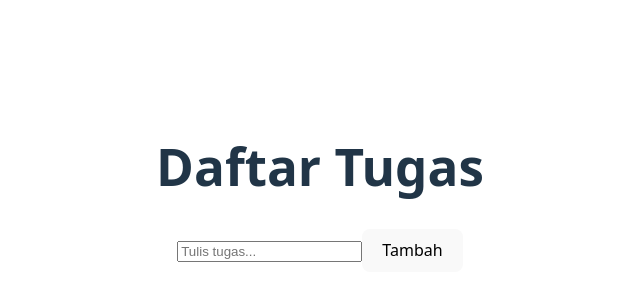
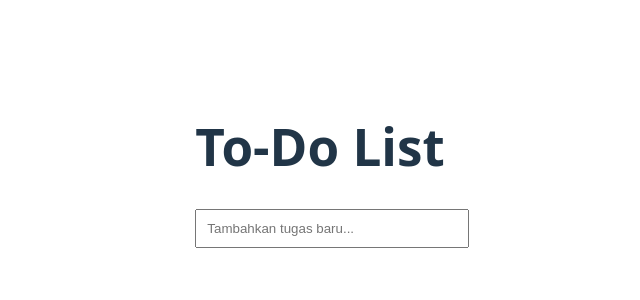
Before and after one commit to Ferza454/32-pbk-uts-233510555, a Vue app: page / in a window 1280 px wide. Shown: the part 212-512 px from the top of the page, without its empty margins (320-960 px from the left). Built offline with nearby package versions, Linux system fonts and the light colour scheme.

Commit message:
Setup Dasar

```diff
--- a/src/App.vue
+++ b/src/App.vue
@@ -1,49 +1,47 @@
-<script setup>
-import { ref } from 'vue';
-
-// Data reactive
-const tugasBaru = ref('');
-const daftarTugas = ref([]);
-
-// Fungsi tambah tugas
-const tambahTugas = () => {
-  if (tugasBaru.value.trim() === '') return;
-
-  daftarTugas.value.push({
-    teks: tugasBaru.value,
-    selesai: false
-  });
-
-  tugasBaru.value = '';
-};
-</script>
-
 <template>
-  <div class="app">
-    <h1>Daftar Tugas</h1>
-
-    <div class="input-area">
-      <input
-        type="text"
-        v-model="tugasBaru"
-        placeholder="Tulis tugas..."
-        @keyup.enter="tambahTugas"
-      />
-      <button @click="tambahTugas">Tambah</button>
-    </div>
-
-    <div class="daftar-tugas">
-      <div v-for="(tugas, index) in daftarTugas" :key="index">
-        {{ tugas.teks }}
-      </div>
-    </div>
+  <div class="container">
+    <h1>To-Do List</h1>
+    <input v-model="newTask" @keyup.enter="addTask" placeholder="Tambahkan tugas baru..." />
+    <ul>
+      <li v-for="(task, index) in tasks" :key="index">
+        {{ task }}
+        <button @click="removeTask(index)">Hapus</button>
+      </li>
+    </ul>
   </div>
 </template>
 
-<style>
-.app {
-  max-width: 600px;
-  margin: 0 auto;
-  padding: 20px;
+<script setup>
+import { ref } from 'vue'
+
+const newTask = ref('')
+const tasks = ref([])
+
+function addTask() {
+  if (newTask.value.trim() !== '') {
+    tasks.value.push(newTask.value)
+    newTask.value = ''
+  }
+}
+
+function removeTask(index) {
+  tasks.value.splice(index, 1)
+}
+</script>
+
+<style scoped>
+.container {
+  max-width: 500px;
+  margin: 50px auto;
+  text-align: center;
+}
+input {
+  width: 100%;
+  padding: 10px;
+  margin-bottom: 10px;
+}
+button {
+  margin-left: 10px;
+  color: red;
 }
 </style>
```
